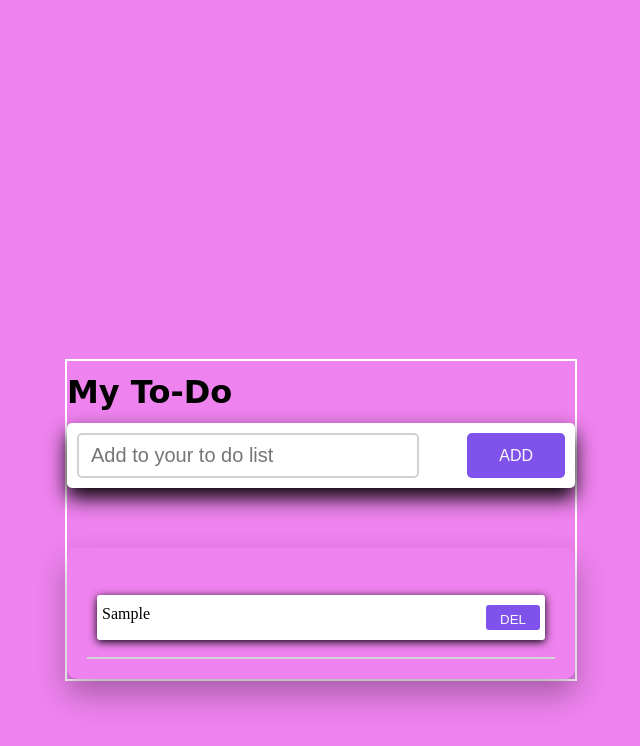
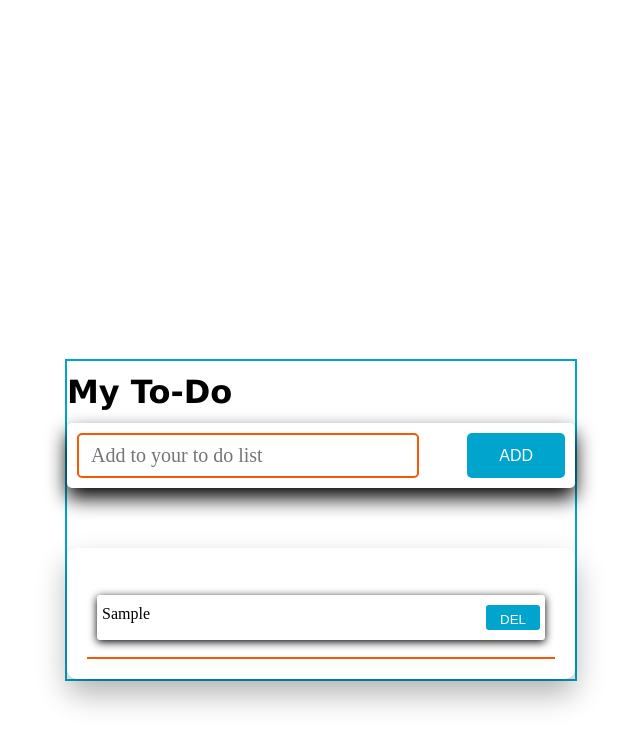
Before and after one commit to Peace99/ToDoApp, a plain HTML site: page index.html in a window 1280 px wide. Both pictures are taken after typing "Sample" into the empty fields and a click on the button "ADD". Shown: the whole page, without its empty margins (319-959 px from the left). Drawn offline with Linux system fonts and the light colour scheme.

Commit message:
added local storage, and changed the fonts and colors

```diff
--- a/style.css
+++ b/style.css
@@ -7,13 +7,13 @@
 }
 
 body {
-    background-color: violet;
+    background-color: #fff;
     height: 100vh;
     width: 100%;
 }
 
 .container {
-    border: 2px solid white;
+    border: 2px solid #00a4ccff;
     margin: 120px auto;
     min-width: 450px;
     width: 40%;
@@ -27,7 +27,7 @@ body {
 }
 
 h1 {
-    font-family: cursive;
+    font-family: 'Lucida Sans', 'Lucida Sans Regular', 'Lucida Grande', 'Lucida Sans Unicode', Geneva, Verdana, sans-serif;
     margin: 12px 0;
 }
 
@@ -47,10 +47,10 @@ h1 {
     width: 70%;
     width: 70%;
     height: 45px;
-    border: 2px solid #d1d1d1;
+    border: 2px solid #f95700ff;
     /* margin: 20px 0; */
     font-size: 20px;
-    font-family: fantasy;
+    font-family: papyrus;
     font-weight: 500;
     position: relative;
     color: #111;
@@ -68,7 +68,7 @@ h1 {
 
 .element input:focus {
     outline: none;
-    border-color: #8052ec;
+    border-color: #00a4ccff;
 
 }
 
@@ -80,7 +80,7 @@ h1 {
     font-size: 16px;
     font-family: 'poppins' sans-serif;
     font-weight: 500;
-    background-color: #8052ec;
+    background-color: #00a4ccff;
     border: none;
     border-radius: 5px;
     color: #fafafa;
@@ -102,7 +102,7 @@ h1 {
    padding: 5px 10px;
    margin-top: 10px;
    align-items: center;
-   border-bottom: 2px solid #d1d3d4;
+   border-bottom: 2px solid #f95700ff;
    cursor: pointer;
 }
 
@@ -128,7 +128,7 @@ li {
 .delBtn {
     height: 100%;
     padding: 7px 14px;
-    background-color: #8052ec;
+    background-color: #00a4ccff;
     border: none;
     justify-content: right;
     border-radius: 3px;
--- a/to-do.js
+++ b/to-do.js
@@ -3,20 +3,20 @@ let list = document.querySelector("#list");
 let element = document.getElementsByTagName("li");
 
 btn.addEventListener("click", () => {
-
+const id = new Date().getTime().toString()
 let input = document.querySelector(".element input");
-let text = input.value;
+let value = input.value;
 input.value="";
 
   //if you enter an empty string, it alerts you to write something
-  if (text === "") {
+  if (value === "") {
     alert("you must write something");
   }
   //
   else {
     let li = document.createElement("li");
     li.innerHTML =
-     `<span>${text}</span>`+ " " + `<button class="delBtn">DEL</button>`;
+     `<span>${value}</span>`+ " " + `<button class="delBtn">DEL</button>`;
 
     list.insertBefore(li, list.childNodes[0]);
     del = document.querySelectorAll(".delBtn");
@@ -25,8 +25,37 @@ input.value="";
     });
   }
 
+  addToStorage(id, value)
+});
+function addToStorage(id, value){
+  arr = {id, value}
+  let item = getLocalStorage()
+//     if (getLocalStorage === null){
+//         arr = []
+// }
+//     else {
+//     arr = JSON.parse(getLocalStorage)
+// }
+  item.push(arr)
+  localStorage.setItem("tasks", JSON.stringify(item))
+}
 
-});
+function removeFromLocalStorage(id) {
+let items = getLocalStorage()
+
+items = items.filter(function(tem){
+  if (tem.id !== id) {
+      return tem
+  }
+})
+localStorage.setItem("tasks", JSON.stringify(items))
+}
+
+function getLocalStorage(){
+  return localStorage.getItem("tasks")
+  ? JSON.parse(localStorage.getItem("tasks"))
+  : []
+}
 
 list.addEventListener("click", function (e) {
   if (e.target.tagName == "LI") {
```
